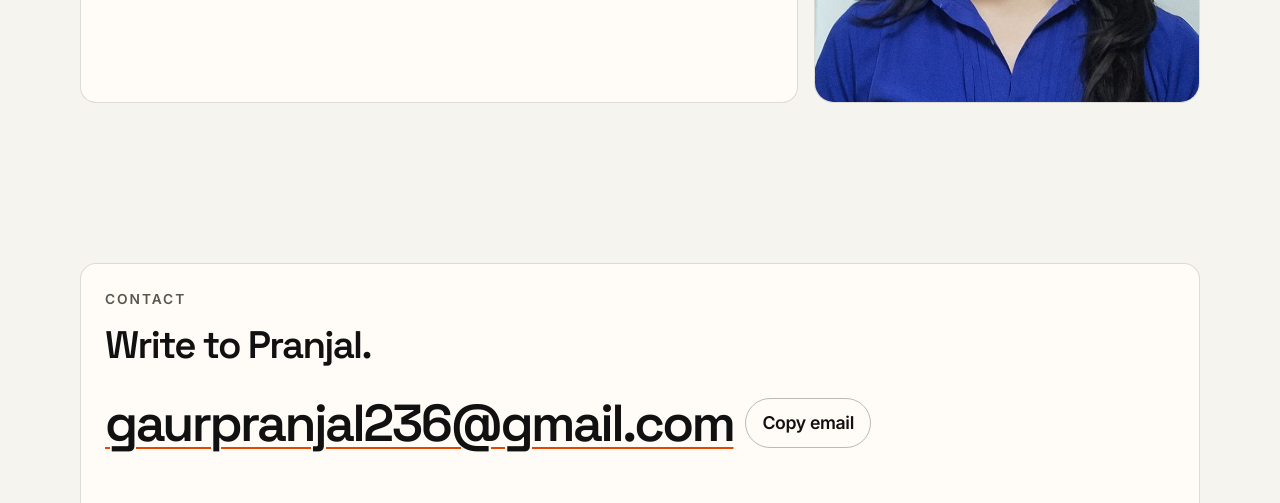
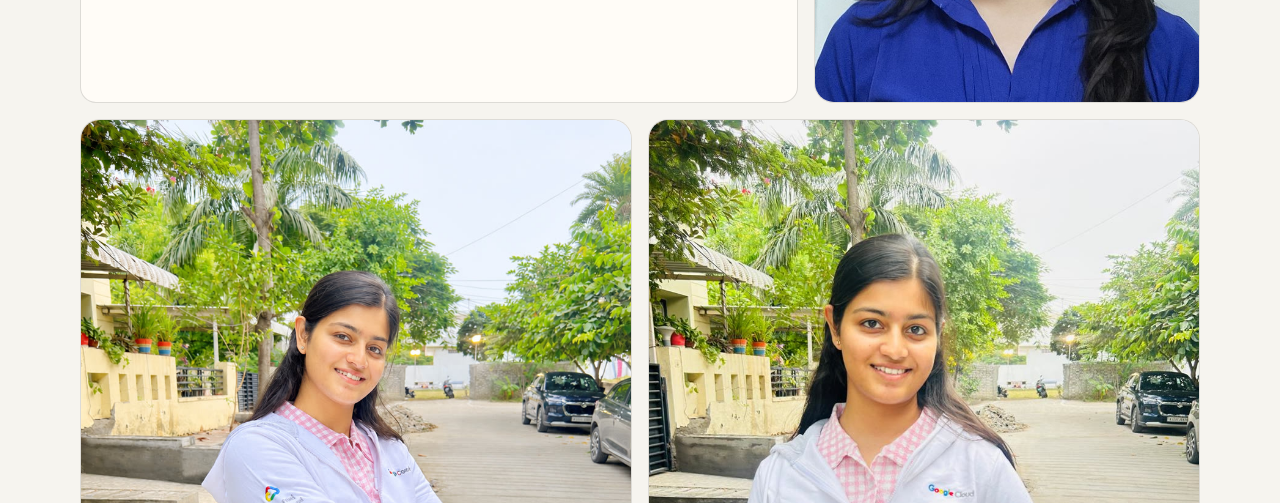
Before and after one commit to PranjalG/Portfolio_website, a plain HTML site: page index.html in a window 1280 px wide. Shown: the part 4670-5173 px from the top of the page. Drawn offline with Linux system fonts and the light colour scheme.

Commit message:
Show both new portraits under About.
Keep the existing headshot, and serve compressed copies of the two new photos with no added captions.

Co-authored-by: gaurpranjal236 <gaurpranjal236@gmail.com>

```diff
--- a/css/site.css
+++ b/css/site.css
@@ -801,6 +801,27 @@ p {
   object-position: center 18%;
 }
 
+.photo-pair {
+  display: grid;
+  grid-template-columns: 1fr;
+  gap: var(--space-2);
+  margin-top: var(--space-2);
+}
+
+.photo-pair figure {
+  margin: 0;
+  overflow: hidden;
+  border: 1px solid var(--line);
+  border-radius: var(--radius-lg);
+  background: var(--surface);
+}
+
+.photo-pair img {
+  display: block;
+  width: 100%;
+  height: auto;
+}
+
 .case:hover {
   transform: translateY(-4px);
   border-color: var(--accent);
@@ -1282,6 +1303,10 @@ p {
     align-items: stretch;
   }
 
+  .photo-pair {
+    grid-template-columns: 1fr 1fr;
+  }
+
   .about-grid {
     grid-template-columns: minmax(0, 42rem);
   }
--- a/index.html
+++ b/index.html
@@ -515,6 +515,14 @@
               <img loading="lazy" decoding="async" src="images/display/profile.jpg" alt="Pranjal Gaur" width="900" height="910" />
             </figure>
           </div>
+          <div class="photo-pair">
+            <figure class="reveal">
+              <img loading="lazy" decoding="async" src="images/display/pranjal-arms-crossed.jpg" alt="Pranjal Gaur" width="900" height="1200" />
+            </figure>
+            <figure class="reveal">
+              <img loading="lazy" decoding="async" src="images/display/pranjal-hands.jpg" alt="Pranjal Gaur" width="900" height="1200" />
+            </figure>
+          </div>
         </div>
       </section>
 
```
Also changed, not shown: images/display/pranjal-arms-crossed.jpg (added), images/display/pranjal-hands.jpg (added).
